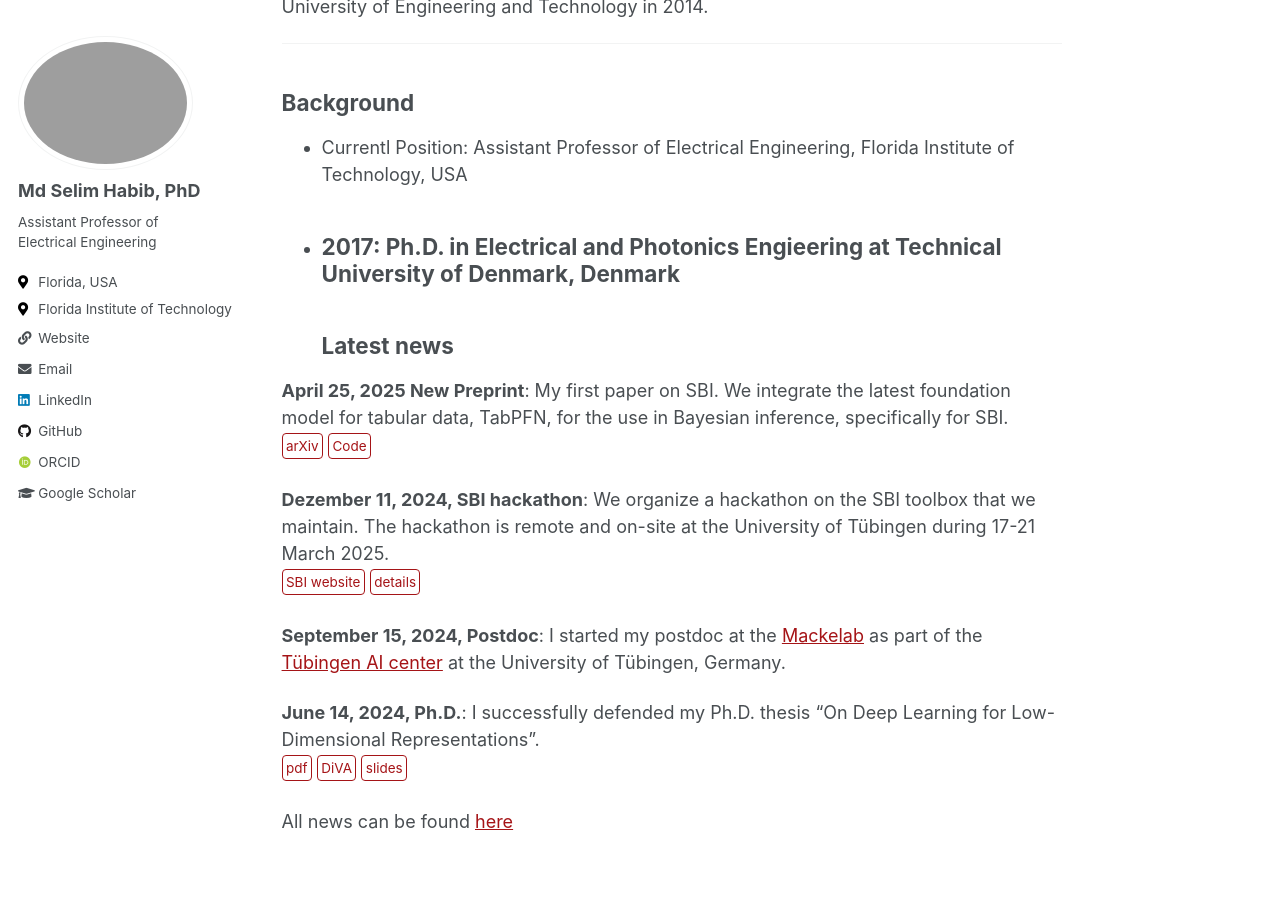
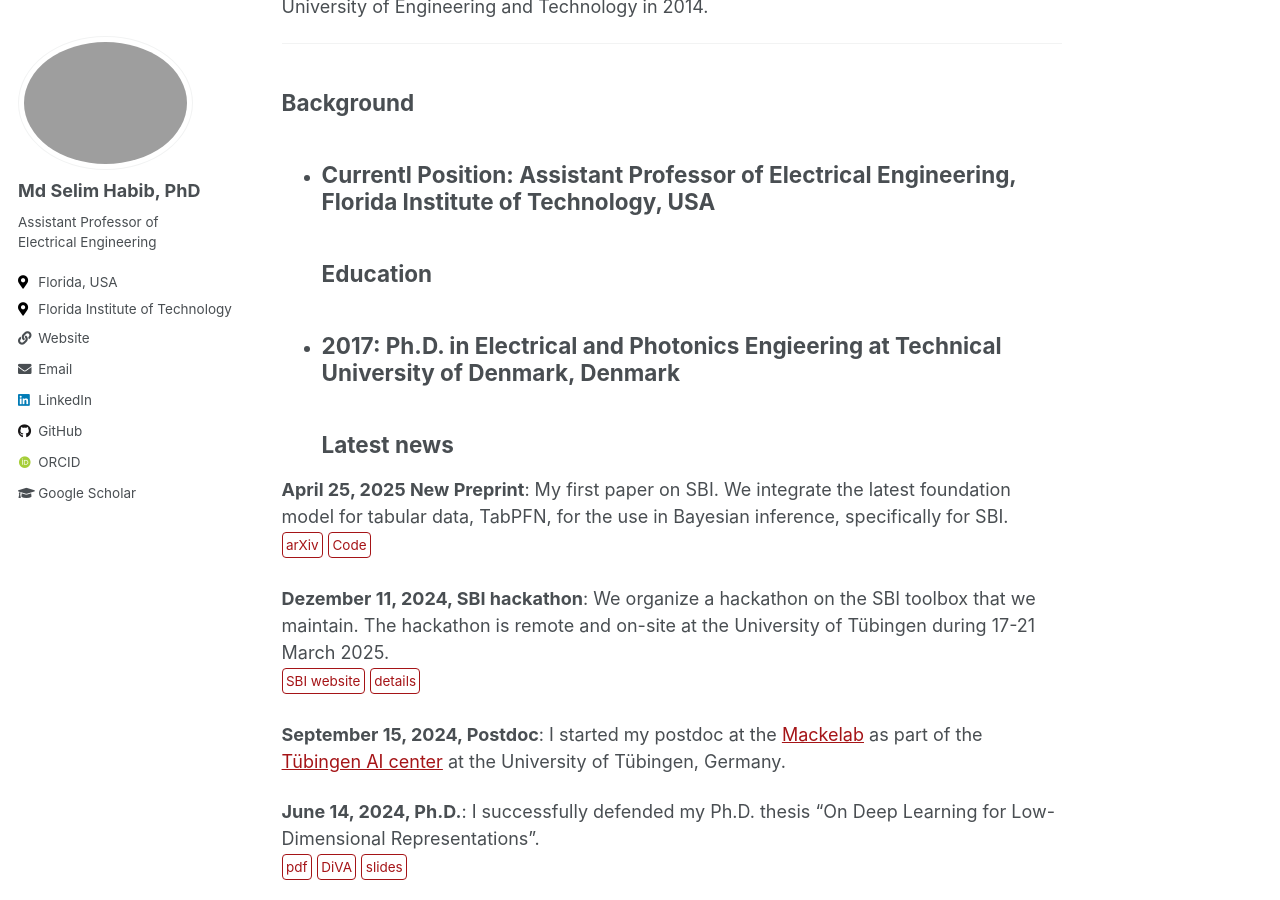
Before and after one commit to mhabib73/NOFLabDemo.github.io, a Jekyll site: the page built from _pages/about.md, in a window 1280 px wide and 900 px high, scrolled down 703 px. Built offline with Jekyll 4.4.1, drawn with Linux system fonts in a browser that asks for light colours; some web fonts are replaced.

Commit message:
Update about.md

```diff
--- a/_pages/about.md
+++ b/_pages/about.md
@@ -20,6 +20,8 @@ Dr. Habib is a Senior Member of Optica (formerly OSA) and Institute of Electrica
 ---
 ## Background
 - Currentl Position: Assistant Professor of Electrical Engineering, Florida Institute of Technology, USA
+---
+## Education
 - 2017: Ph.D. in Electrical and Photonics Engieering at Technical University of Denmark, Denmark
 ---
 ## Latest news
```
